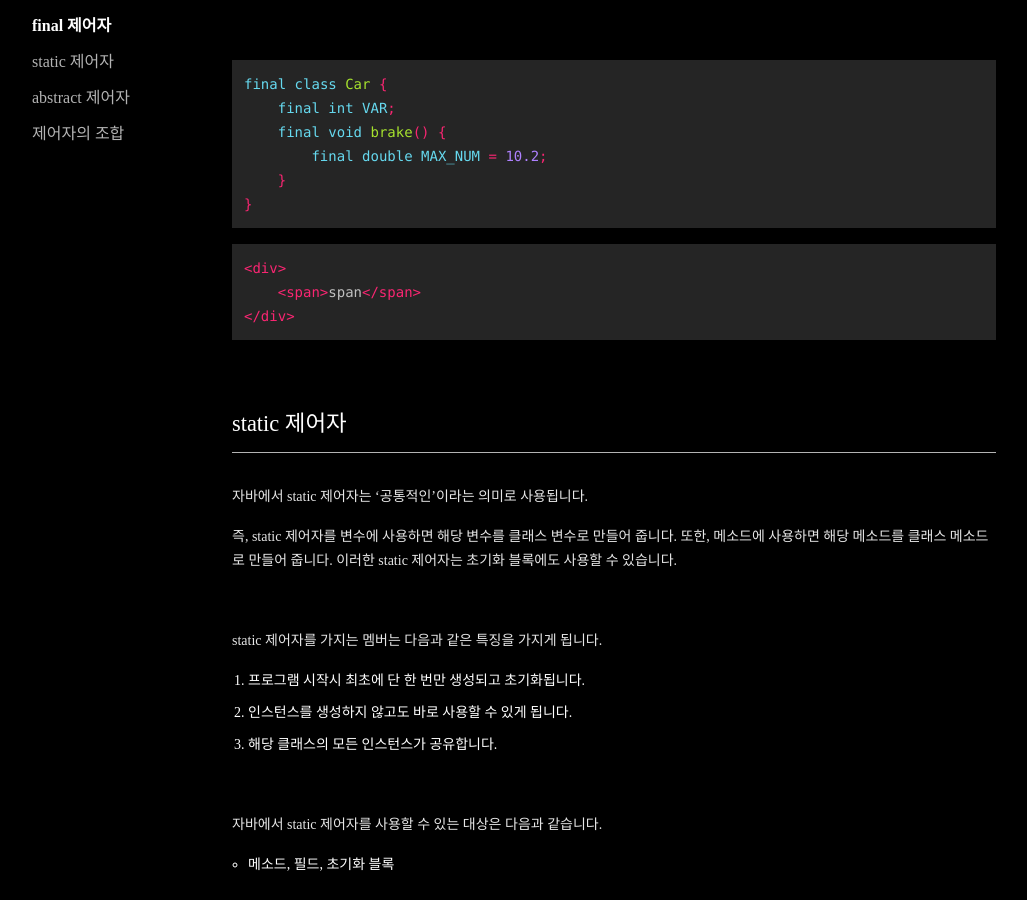
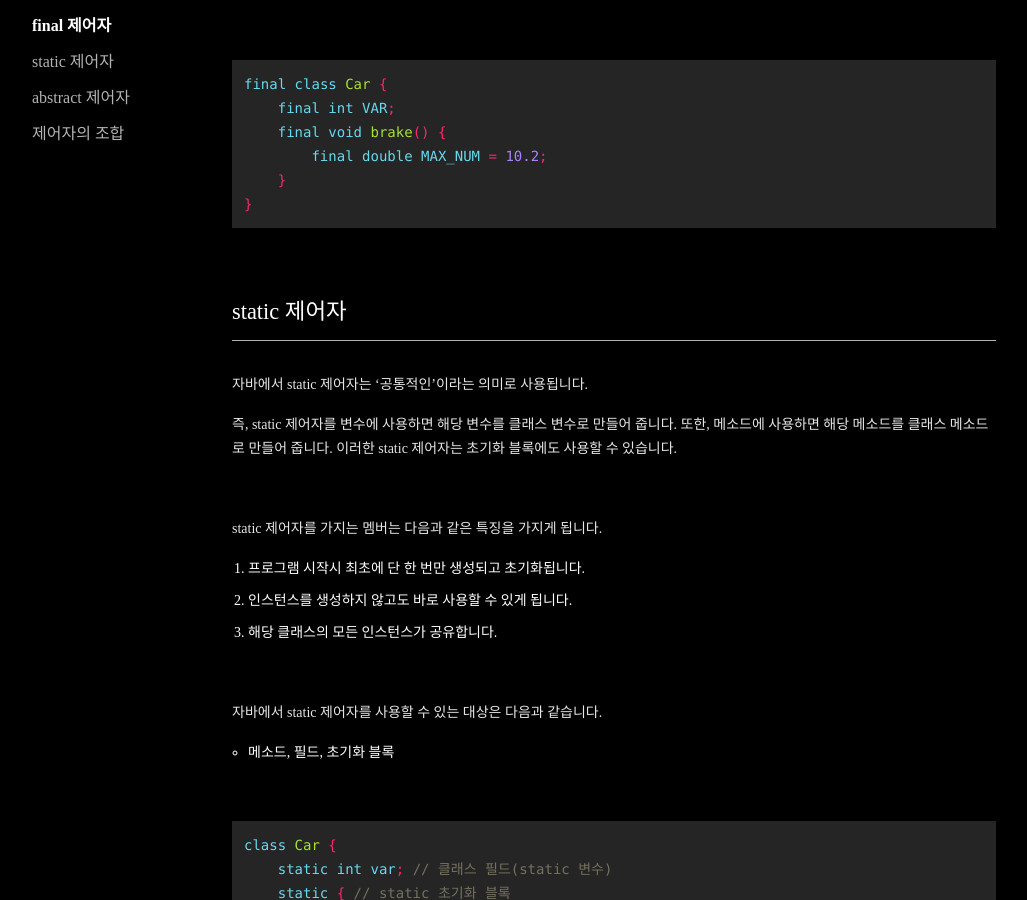
Before and after one commit to shinyj1991/shinyj1991.github.io, a Jekyll site: the page built from _posts/2021-01-25-1.md, in a window 1280 px wide and 900 px high, scrolled down 702 px. Shown: the whole window, without its empty margins (126-1153 px from the left). Built offline with Jekyll 4.4.1, drawn with Linux system fonts in a browser that asks for light colours; the table of contents is made by our own code.

Commit message:
Update 2021-01-25-1.md

````diff
--- a/_posts/2021-01-25-1.md
+++ b/_posts/2021-01-25-1.md
@@ -36,12 +36,6 @@ final class Car {
         final double MAX_NUM = 10.2;
     }
 }
-```
-
-```html
-<div>
-    <span>span</span>
-</div>
 ```
 
 <br>
````
